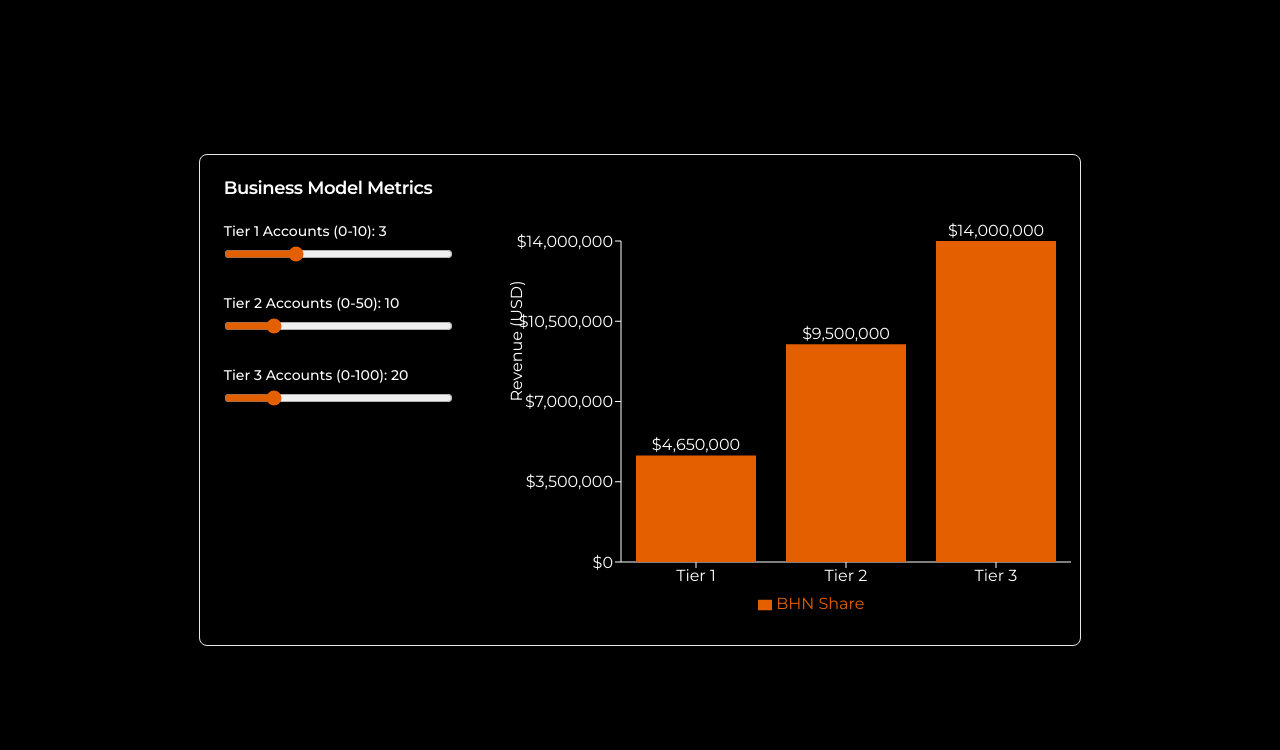
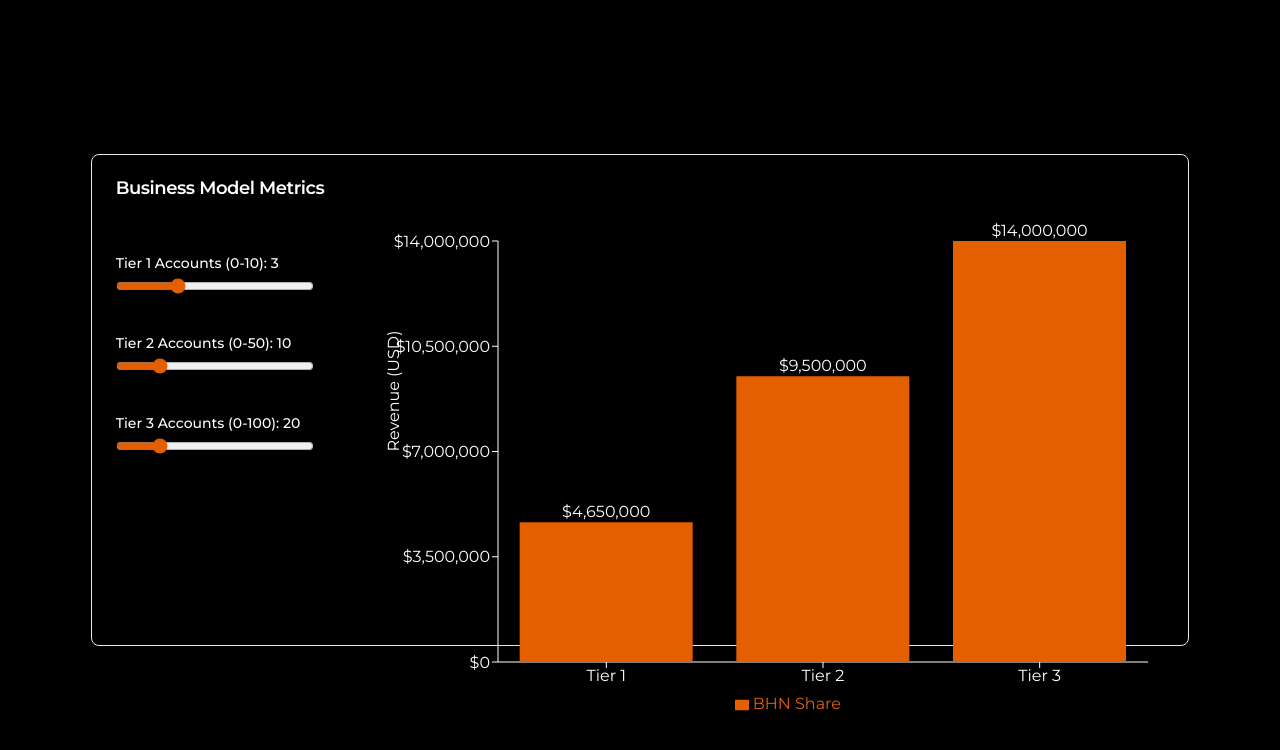
Before and after one commit to twocash/model-dashboard, a Next.js app: page / in a window 1280 px wide. Shown: the top 750 px of the page. Built offline with nearby package versions, Linux system fonts and the light colour scheme.

Commit message:
Adjust layout dimensions and spacing

```diff
--- a/app/page.tsx
+++ b/app/page.tsx
@@ -2,7 +2,7 @@ import ModelDashboard from '@/components/dashboard'
 
 export default function Home() {
   return (
-    <main className="flex min-h-screen items-center justify-center p-24">
+    <main className="flex min-h-screen items-center justify-center p-8"> {/* Reduced padding */}
       <ModelDashboard />
     </main>
   );
--- a/components/chart.tsx
+++ b/components/chart.tsx
@@ -14,11 +14,11 @@ const Chart = ({ data, formatCurrency }: ChartProps) => {
   return (
     <div className="h-[400px] w-full">
       <BarChart
-        width={600}
-        height={400}
-        data={data}
-        margin={{ top: 20, right: 30, left: 60, bottom: 5 }}
-      >
+  width={800}  // Increased from 600
+  height={500} // Increased from 400
+  data={data}
+  margin={{ top: 20, right: 30, left: 60, bottom: 5 }}
+>
         <XAxis
           dataKey="name"
           stroke="#FFFFFF"
--- a/components/dashboard.tsx
+++ b/components/dashboard.tsx
@@ -5,7 +5,7 @@ import dynamic from 'next/dynamic';
 
 const Chart = dynamic(() => import('./chart'), {
   ssr: false,
-  loading: () => <div className="h-[400px] w-full flex items-center justify-center">Loading chart...</div>
+  loading: () => <div className="h-[500px] w-full flex items-center justify-center">Loading chart...</div>
 });
 
 interface Metrics {
@@ -103,14 +103,14 @@ const ModelDashboard = () => {
   };
 
   return (
-    <Card className="w-[1200px] bg-black text-white border-none shadow-none p-6">
+    <Card className="min-w-[1400px] bg-black text-white border-none shadow-none p-6">
       <CardHeader>
         <CardTitle className="text-2xl">Business Model Metrics</CardTitle>
       </CardHeader>
       <CardContent>
-        <div className="flex flex-row gap-12">
+        <div className="flex flex-row justify-between gap-16">
           {/* Left Column - Sliders */}
-          <div className="w-1/3 flex flex-col space-y-6">
+          <div className="w-1/4 flex flex-col space-y-8 pt-8">
             <div>
               <label htmlFor="tier1" className="block text-sm font-medium mb-1">
                 Tier 1 Accounts (0-10): {accountParams.tier1}
@@ -165,8 +165,8 @@ const ModelDashboard = () => {
           </div>
 
           {/* Right Column - Chart */}
-          <div className="w-2/3">
-            <Suspense fallback={<div className="h-[400px] w-full flex items-center justify-center">Loading chart...</div>}>
+          <div className="w-3/4">
+            <Suspense fallback={<div className="h-[500px] w-full flex items-center justify-center">Loading chart...</div>}>
               <Chart data={calculateMetrics()} formatCurrency={formatCurrency} />
             </Suspense>
           </div>
```
